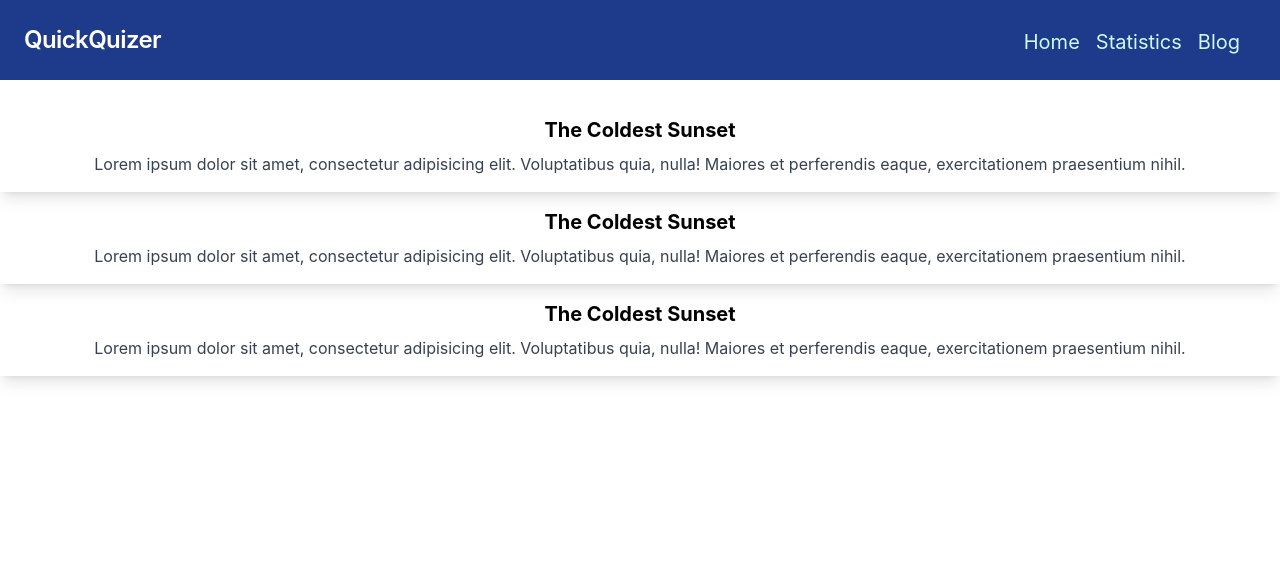
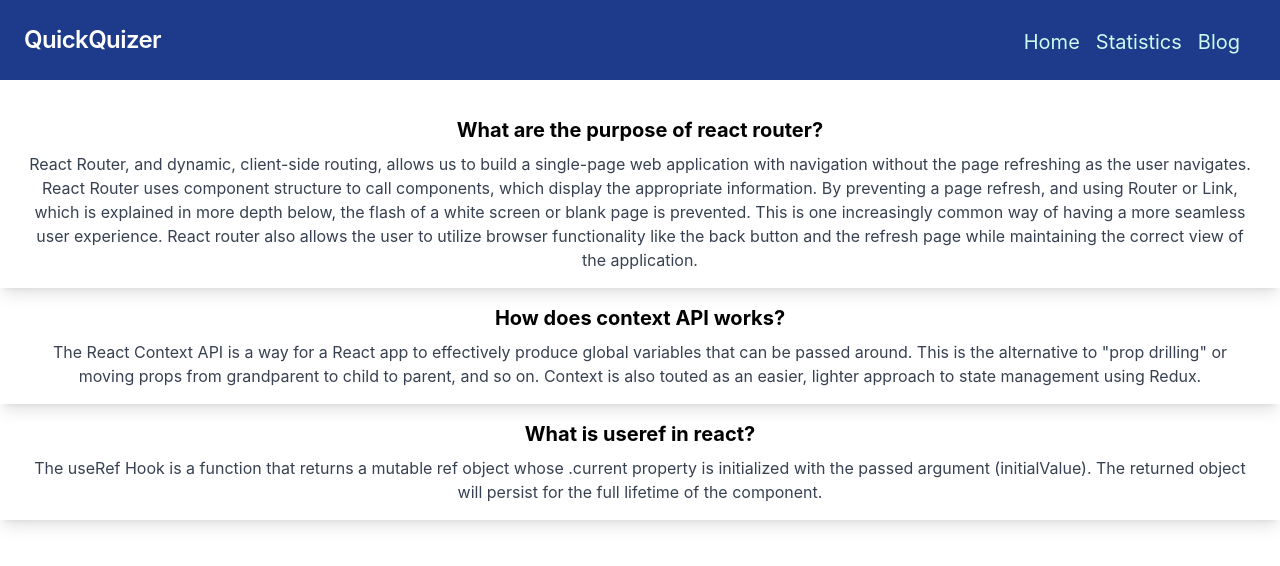
Before and after one commit to arpangupta555/quick-quizer, a React (Create React App) app: page /blog in a window 1280 px wide. Shown: the top 566 px of the page. Built offline with nearby package versions, Linux system fonts and the light colour scheme.

Commit message:
5th commit

```diff
--- a/package.json
+++ b/package.json
@@ -10,6 +10,7 @@
     "react-dom": "^18.2.0",
     "react-router-dom": "^6.4.2",
     "react-scripts": "5.0.1",
+    "recharts": "^2.1.15",
     "web-vitals": "^2.1.4"
   },
   "scripts": {
--- a/src/App.js
+++ b/src/App.js
@@ -27,7 +27,9 @@ const router = createBrowserRouter([
       {
 
         path: '/statistics',
-        element: <Statstic></Statstic>
+        element: <Statstic></Statstic>,
+        loader: () => fetch('https://openapi.programming-hero.com/api/quiz')
+
 
       },
       {
--- a/src/components/Blog.js
+++ b/src/components/Blog.js
@@ -9,9 +9,11 @@ const Blog = () => {
             <div class="shadow-lg mt-5">
 
                 <div class="px-6 py-4">
-                    <div class="font-bold text-xl mb-2">The Coldest Sunset</div>
+                    <div class="font-bold text-xl mb-2">What are the purpose of react router?</div>
                     <p class="text-gray-700 text-base">
-                        Lorem ipsum dolor sit amet, consectetur adipisicing elit. Voluptatibus quia, nulla! Maiores et perferendis eaque, exercitationem praesentium nihil.
+                        React Router, and dynamic, client-side routing, allows us to build a single-page web application with navigation without the page refreshing as the user navigates. React Router uses component structure to call components, which display the appropriate information.
+
+                        By preventing a page refresh, and using Router or Link, which is explained in more depth below, the flash of a white screen or blank page is prevented. This is one increasingly common way of having a more seamless user experience. React router also allows the user to utilize browser functionality like the back button and the refresh page while maintaining the correct view of the application.
                     </p>
                 </div>
 
@@ -20,9 +22,9 @@ const Blog = () => {
             <div class="shadow-lg ">
 
                 <div class="px-6 py-4">
-                    <div class="font-bold text-xl mb-2">The Coldest Sunset</div>
+                    <div class="font-bold text-xl mb-2">How does context API works?</div>
                     <p class="text-gray-700 text-base">
-                        Lorem ipsum dolor sit amet, consectetur adipisicing elit. Voluptatibus quia, nulla! Maiores et perferendis eaque, exercitationem praesentium nihil.
+                        The React Context API is a way for a React app to effectively produce global variables that can be passed around. This is the alternative to "prop drilling" or moving props from grandparent to child to parent, and so on. Context is also touted as an easier, lighter approach to state management using Redux.
                     </p>
                 </div>
 
@@ -31,9 +33,10 @@ const Blog = () => {
             <div class="shadow-lg ">
 
                 <div class="px-6 py-4">
-                    <div class="font-bold text-xl mb-2">The Coldest Sunset</div>
+                    <div class="font-bold text-xl mb-2">What is useref in react?
+                    </div>
                     <p class="text-gray-700 text-base">
-                        Lorem ipsum dolor sit amet, consectetur adipisicing elit. Voluptatibus quia, nulla! Maiores et perferendis eaque, exercitationem praesentium nihil.
+                        The useRef Hook is a function that returns a mutable ref object whose .current property is initialized with the passed argument (initialValue). The returned object will persist for the full lifetime of the component.
                     </p>
                 </div>
 
--- /dev/null
+++ b/src/components/Sigstat.js
@@ -0,0 +1,30 @@
+import React from 'react';
+import { LineChart, Line, XAxis, YAxis, CartesianGrid, Tooltip, Legend, ResponsiveContainer } from 'recharts';
+
+const Sigstat = ({ statData }) => {
+
+
+    return (
+        <div>
+            <ResponsiveContainer width="95%" height={400}>
+                <LineChart width={500}
+                    height={300}
+                    data={statData} >
+
+                    <Line
+                        type="monotone"
+                        dataKey="total"
+                        stroke="#8884d8"
+                        activeDot={{ r: 8 }}
+                    />
+
+                    <XAxis dataKey="name" />
+                    <YAxis />
+                    <Tooltip />
+                </LineChart>
+            </ResponsiveContainer>
+        </div>
+    );
+};
+
+export default Sigstat;
--- a/src/components/Statstic.js
+++ b/src/components/Statstic.js
@@ -1,9 +1,19 @@
 import React from 'react';
+import { useLoaderData } from 'react-router-dom';
+import Sigstat from './Sigstat';
 
 const Statstic = () => {
+
+
+    const loaderData = useLoaderData()
+    const statData = loaderData.data
+
     return (
         <div>
-            <h1>This is STATISTICS</h1>
+
+
+            <Sigstat key={statData.id} statData={statData}></Sigstat>
+
         </div>
     );
 };
```
Also changed, not shown: 1 other file (tests, documents, lock files or other folders).
